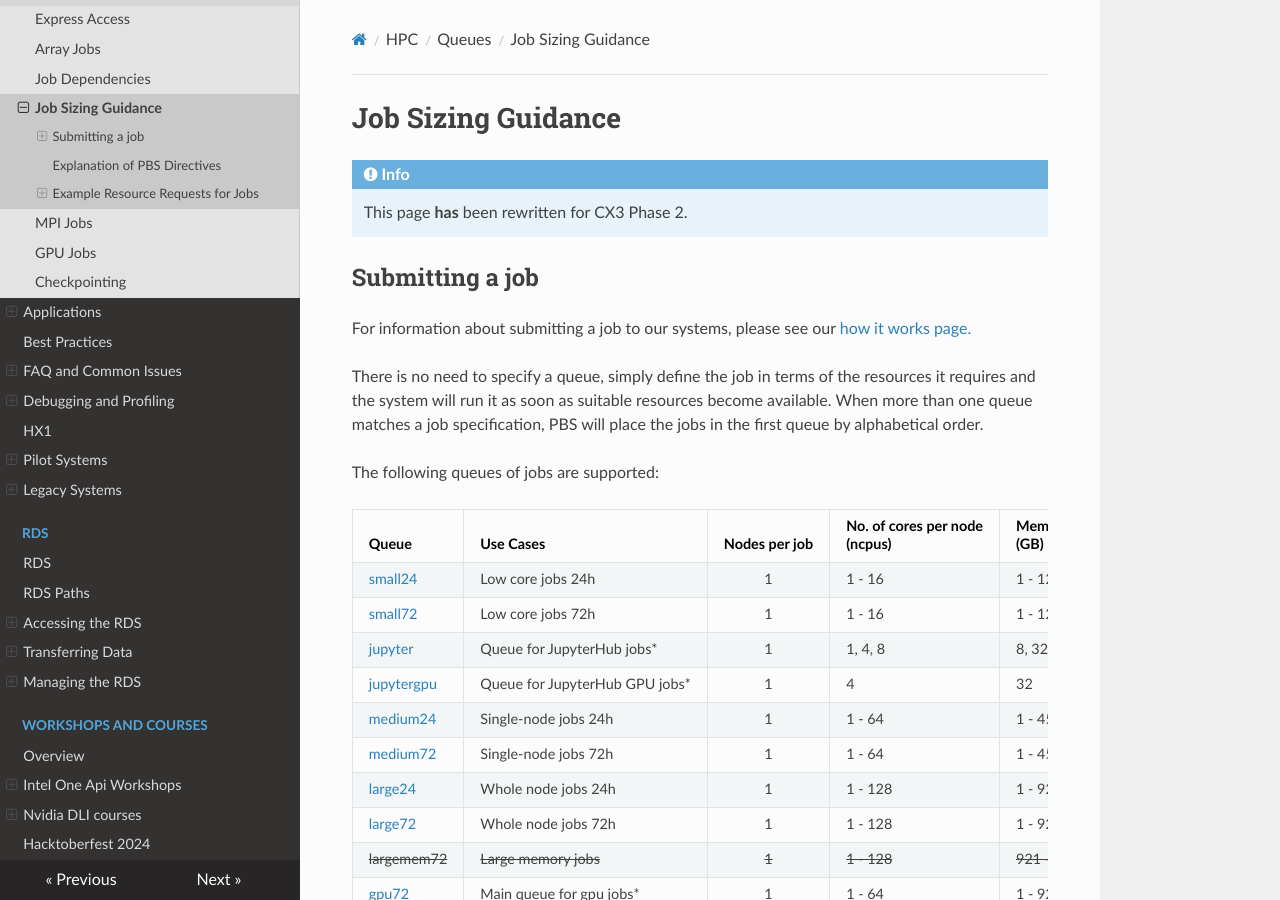
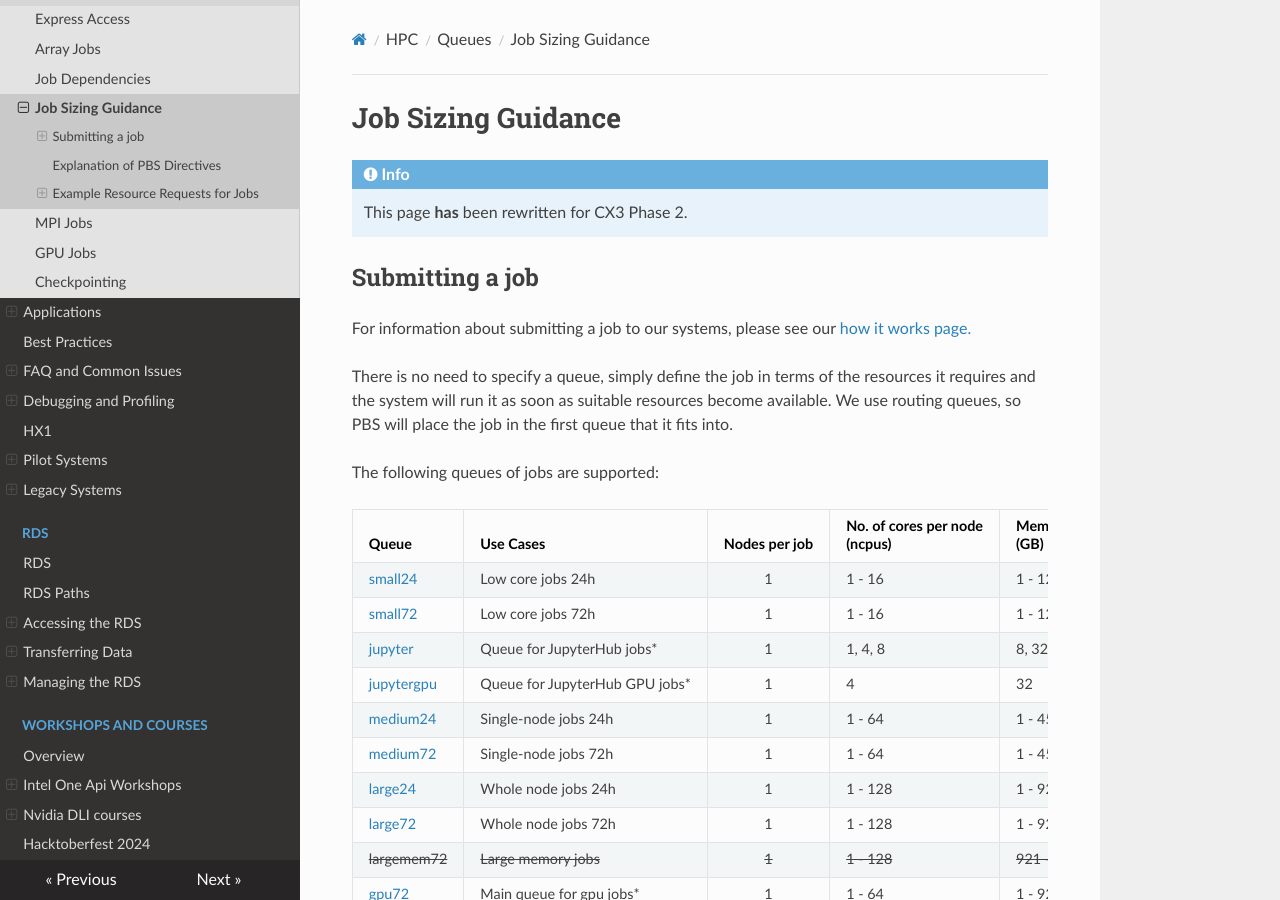
Before and after one commit to ImperialCollegeLondon/icl-rcs-user-guide, an MkDocs documentation site: the page built from docs/hpc/queues/job-sizing-guidance.md, in a window 1280 px wide and 900 px high. Built offline with MkDocs 1.6.1, drawn with Linux system fonts in a browser that asks for light colours; nearby versions of some CDN libraries.

Commit message:
corrected outdated queue information

```diff
--- a/docs/hpc/queues/job-sizing-guidance.md
+++ b/docs/hpc/queues/job-sizing-guidance.md
@@ -7,7 +7,7 @@
 ## Submitting a job
 For information about submitting a job to our systems, please see our [how it works page.](./how-it-works.md)
 
-There is no need to specify a queue, simply define the job in terms of the resources it requires and the system will run it as soon as suitable resources become available. When more than one queue matches a job specification, PBS will place the jobs in the first queue by alphabetical order.
+There is no need to specify a queue, simply define the job in terms of the resources it requires and the system will run it as soon as suitable resources become available. We use routing queues, so PBS will place the job in the first queue that it fits into.
 
 The following queues of jobs are supported:
 
```
